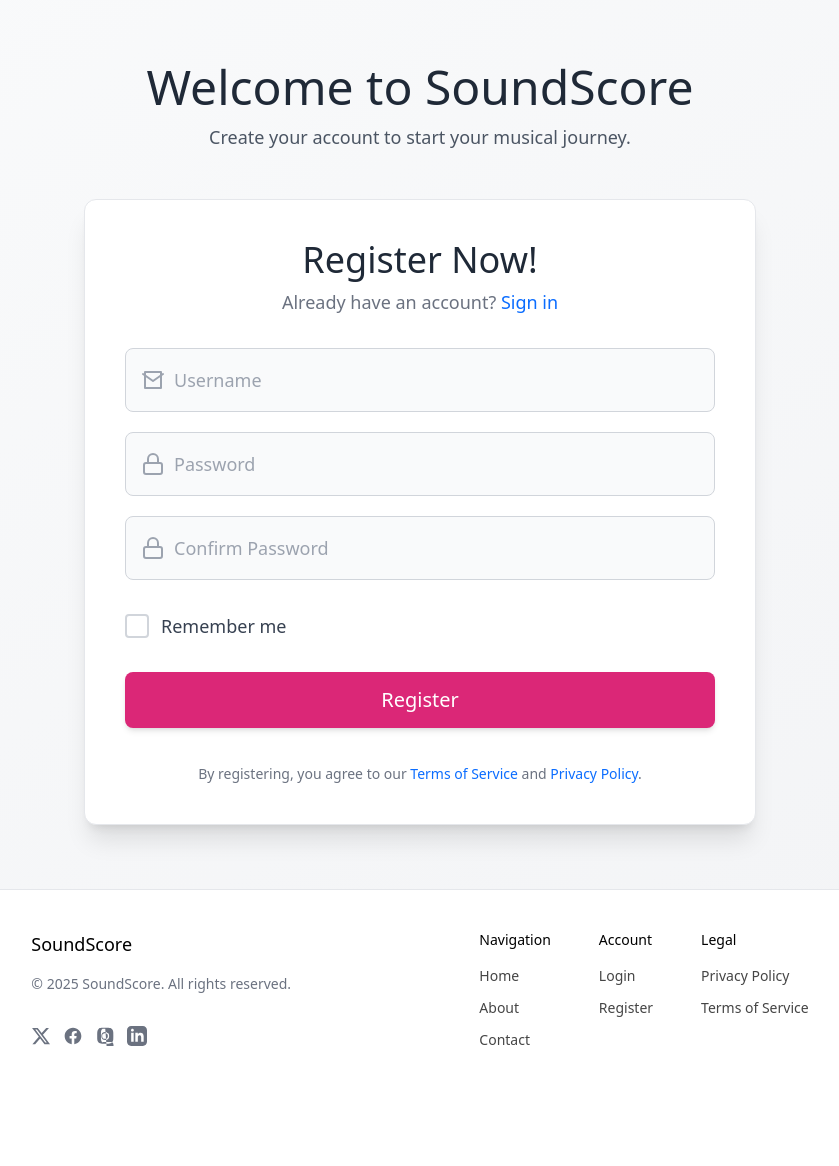
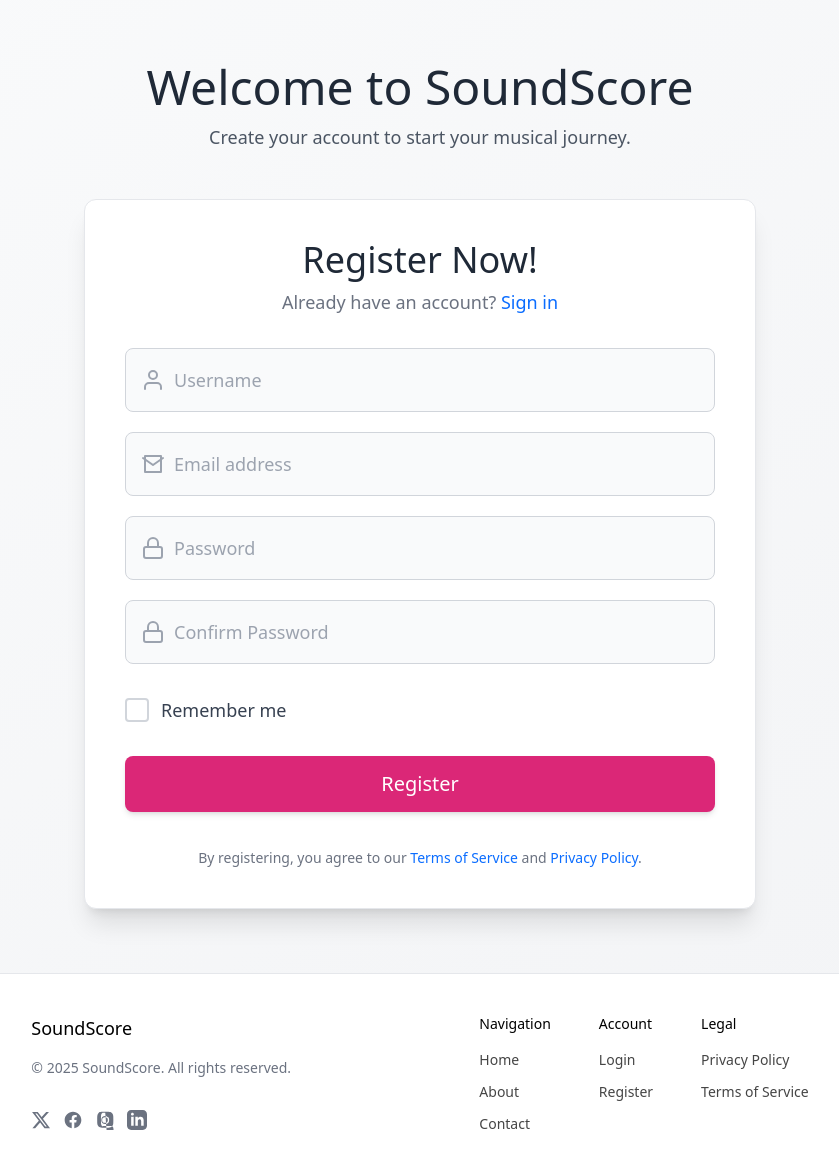
Before and after one commit to nickkcj/soundscore, a Django app: page /register/ in a window 1280 px wide. Shown: the part 67-1233 px from the top of the page, without its empty margins (220-1059 px from the left). Before the commit the page ends 1113 px from the top, so only its background shows below. Run offline with Django 5.2, Linux system fonts and the light colour scheme; some libraries are stand-ins or nearby versions.

Commit message:
add: email field

```diff
--- a/soundscore/templates/register.html
+++ b/soundscore/templates/register.html
@@ -54,8 +54,8 @@
             {% csrf_token %}
             <div class="relative group">
                 <svg xmlns="http://www.w3.org/2000/svg" class="absolute left-4 top-1/2 -translate-y-1/2 text-gray-400 group-focus-within:text-[#0B6DFF] transition-colors duration-200" width="24" height="24" viewBox="0 0 24 24" fill="none" stroke="currentColor" stroke-width="2" stroke-linecap="round" stroke-linejoin="round">
-                  <path d="M4 4h16v16H4z" />
-                  <polyline points="22,6 12,13 2,6" />
+                  <path d="M20 21v-2a4 4 0 0 0-4-4H8a4 4 0 0 0-4 4v2" />
+                  <circle cx="12" cy="7" r="4" />
                 </svg>
                 <input
                     type="text"
@@ -64,6 +64,21 @@
                     class="h-14 sm:h-16 w-full border rounded-lg text-base sm:text-lg px-12 py-2 bg-gray-50 border-gray-300 focus:border-[#0B6DFF] focus:bg-white focus:outline-none focus:ring-2 focus:ring-[#0B6DFF]/30 transition-all duration-200 ease-in-out"
                     required
                     aria-label="Username"
+                />
+            </div>
+
+            <div class="relative group">
+                <svg xmlns="http://www.w3.org/2000/svg" class="absolute left-4 top-1/2 -translate-y-1/2 text-gray-400 group-focus-within:text-[#0B6DFF] transition-colors duration-200" width="24" height="24" viewBox="0 0 24 24" fill="none" stroke="currentColor" stroke-width="2" stroke-linecap="round" stroke-linejoin="round">
+                  <path d="M4 4h16v16H4z" />
+                  <polyline points="22,6 12,13 2,6" />
+                </svg>
+                <input
+                    type="email"
+                    name="email"
+                    placeholder="Email address"
+                    class="h-14 sm:h-16 w-full border rounded-lg text-base sm:text-lg px-12 py-2 bg-gray-50 border-gray-300 focus:border-[#0B6DFF] focus:bg-white focus:outline-none focus:ring-2 focus:ring-[#0B6DFF]/30 transition-all duration-200 ease-in-out"
+                    required
+                    aria-label="Email address"
                 />
             </div>
 
```
